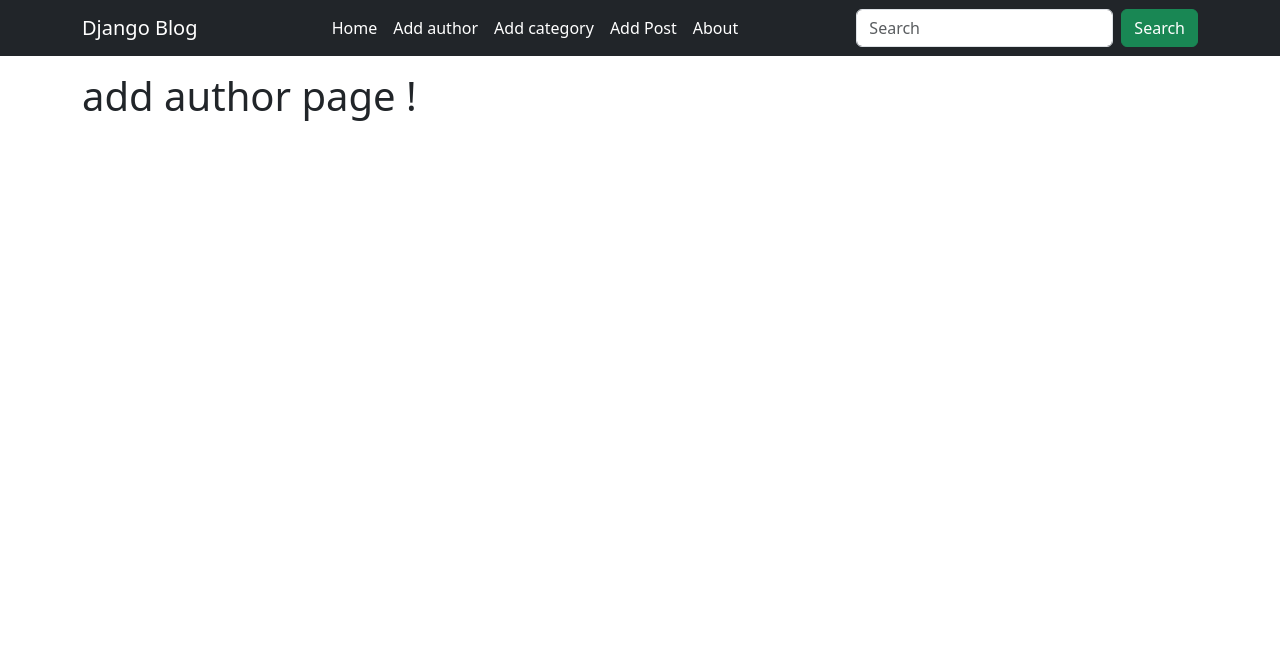
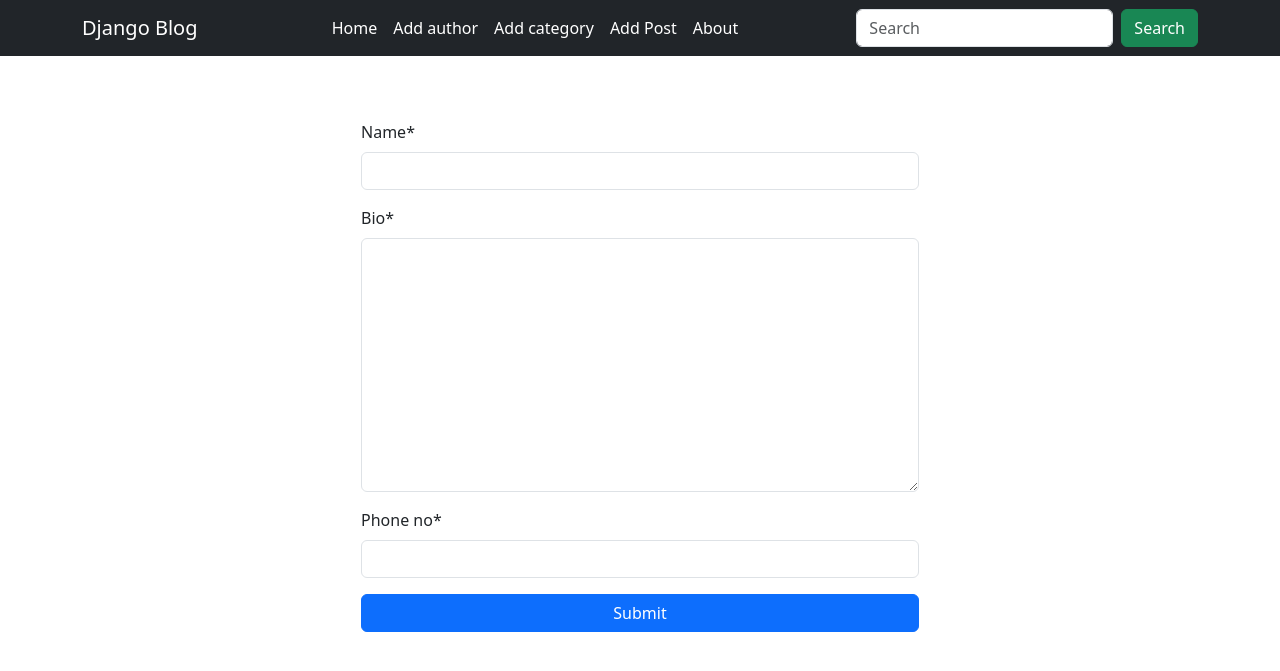
Before and after one commit to Imran-2022/Django_blog, a Django app: page /author/add/ in a window 1280 px wide. Shown: the top 671 px of the page. Run offline with Django 5.2, Linux system fonts and the light colour scheme; some libraries are stand-ins or nearby versions.

Commit message:
Working with Base HTML and Forms

```diff
--- a/Django_blog/settings.py
+++ b/Django_blog/settings.py
@@ -41,7 +41,13 @@ INSTALLED_APPS = [
     'categories',
     'posts',
     'profille',
+     "crispy_forms",
+    "crispy_bootstrap5",
 ]
+
+CRISPY_ALLOWED_TEMPLATE_PACKS = "bootstrap5"
+
+CRISPY_TEMPLATE_PACK = "bootstrap5"
 
 MIDDLEWARE = [
     'django.middleware.security.SecurityMiddleware',
--- a/all_command.txt
+++ b/all_command.txt
@@ -5,4 +5,4 @@
 5. py manage.py createsuperuser (imran)
 6. py manage.py makemigrations profile (to modify any model later)
 7. py manage.py migrate profile
-8.
+8. pip install crispy-bootstrap5
--- a/author/forms.py
+++ b/author/forms.py
@@ -3,3 +3,8 @@ from . models import Author
 
 class AuthorForm(forms.ModelForm):
     class Meta:
+        model = Author
+        fields='__all__'
+        # sb field nea ekta form create kre dbe...
+        # exclude= []
+        # fields=['name','abc]
--- a/author/templates/add_author.html
+++ b/author/templates/add_author.html
@@ -1,7 +1,12 @@
 {% extends "base.html" %}
-
+{% load crispy_forms_tags %}
 {% block content %}
 
-<h1>add author page !</h1>
+<form action="" class="w-50 m-auto my-5">
+    {% csrf_token %}
+    {{form|crispy}}
+
+    <input class="btn btn-primary d-block w-100" type="submit" value="Submit">
+</form>
 
 {% endblock %}
--- a/author/views.py
+++ b/author/views.py
@@ -1,6 +1,7 @@
 from django.shortcuts import render
-
+from . import forms
 # Create your views here.
 
 def add_author(request):
-    return render(request, 'add_author.html')
+    author_form=forms.AuthorForm()
+    return render(request, 'add_author.html',{'form':author_form})
```
Also changed, not shown: procedure.txt (+8 -0 lines).
